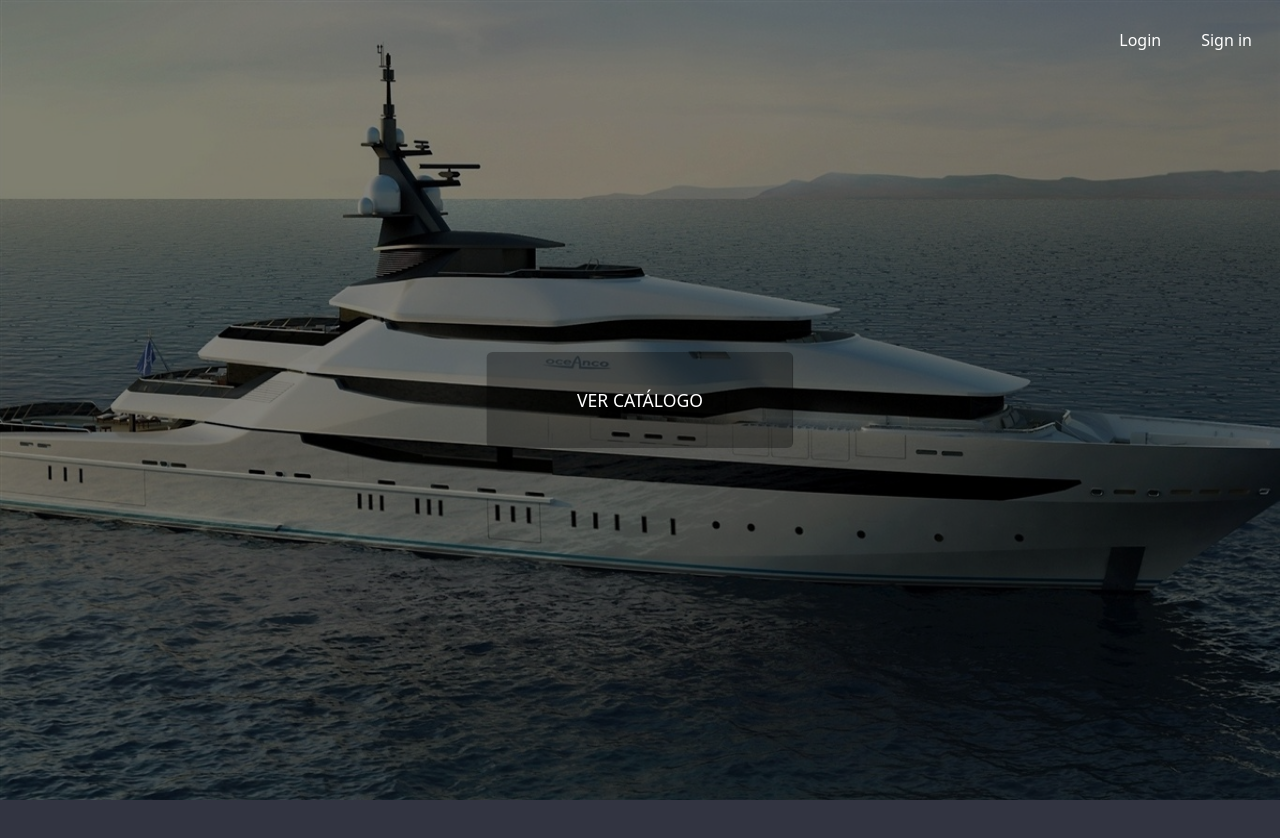
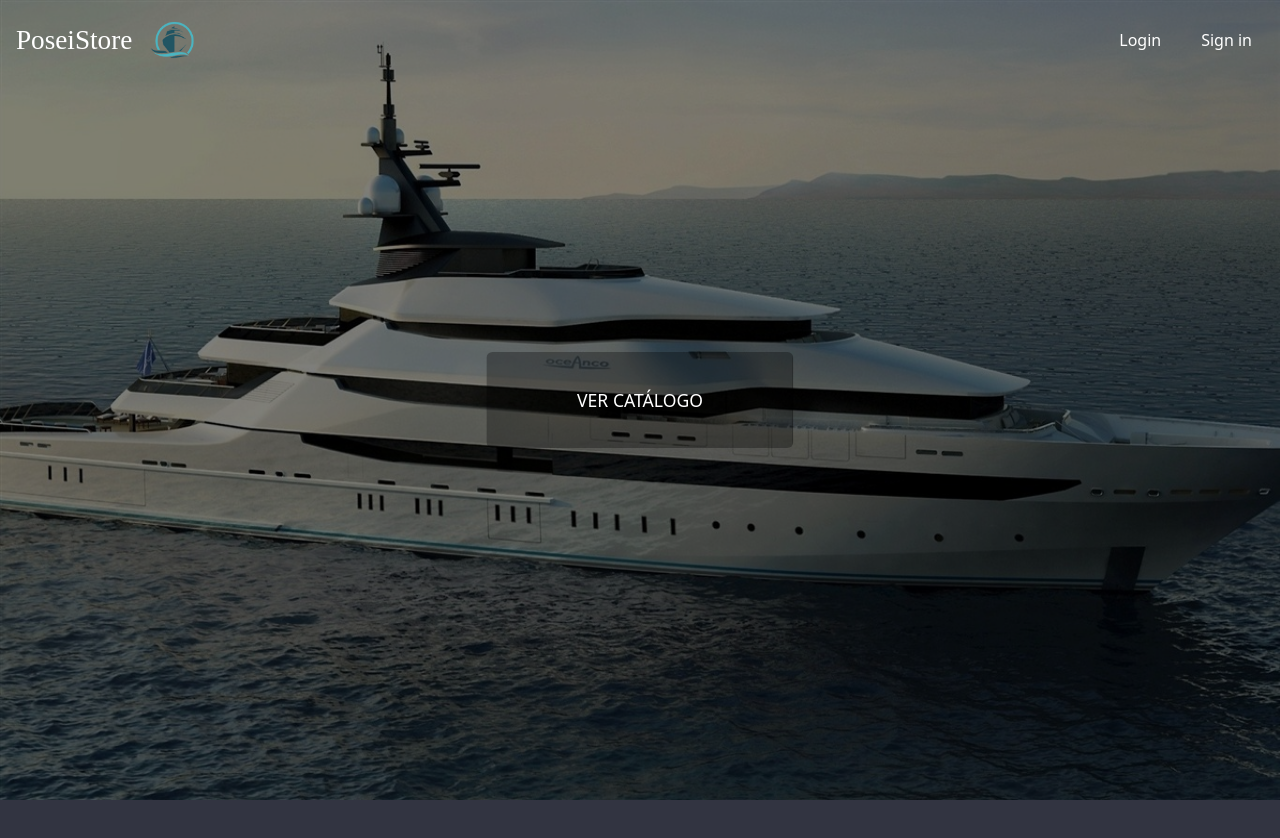
Before and after one commit to Vinicius-Monaco/marketPlace, a React (Create React App) app: page / in a window 1280 px wide. Shown: the top 838 px of the page. Built offline with nearby package versions, Linux system fonts and the light colour scheme.

Commit message:
introduction e header prontos

```diff
--- a/src/components/Header.jsx
+++ b/src/components/Header.jsx
@@ -1,6 +1,7 @@
 import { Button } from "react-bootstrap"
 import "../styles/Header.css"
 import { useEffect, useState } from "react"
+import imageSymbol from "../images/yatch_symbol.png"
 
 const Header = () => {
 
@@ -13,13 +14,14 @@ const Header = () => {
     }, [])
 
     const headerStyle = {
-        backgroundColor: `rgba(3, 0, 31, ${color/1000})`
+        backgroundColor: `rgba(3, 0, 31, ${color/700})`
     }
 
     return (
         <header className="headerTop" id="header" style={headerStyle}>
             <div className="rightArea">
-
+                <span className="titleHeader">PoseiStore</span>
+                <img className="imgHeaderTitle" src={imageSymbol}></img>
             </div>
             <div className="leftArea">
                 <Button className="buttonHeader">Login </Button>
--- a/src/index.css
+++ b/src/index.css
@@ -1,6 +1,5 @@
-
-
 body {
     background-color: rgb(50, 52, 65);
     height: 200vh;
+    overflow-x: hidden;
 }
--- a/src/styles/Header.css
+++ b/src/styles/Header.css
@@ -1,3 +1,6 @@
+@import url('https://fonts.googleapis.com/css2?family=Dancing+Script:wght@600&family=Roboto:ital,wght@1,100&display=swap');
+
+
 .headerTop {
     position: fixed;
     z-index: 999999;
@@ -13,6 +16,9 @@
 
 .rightArea {
     /* border: 1px solid red; */
+    height: 100%;
+    display: flex;
+    align-items: center;
 }
 
 .leftArea {
@@ -31,3 +37,13 @@
     background-color: transparent;
     border-bottom: 2px solid white;
 }
+
+.titleHeader {
+    font-family: 'Times New Roman', Times, serif;
+    font-size: 1.7rem;
+}
+
+.imgHeaderTitle {
+    height: 100%;
+    width: 100%;
+}
```
Also changed, not shown: src/images/yatch_symbol.png (added).
